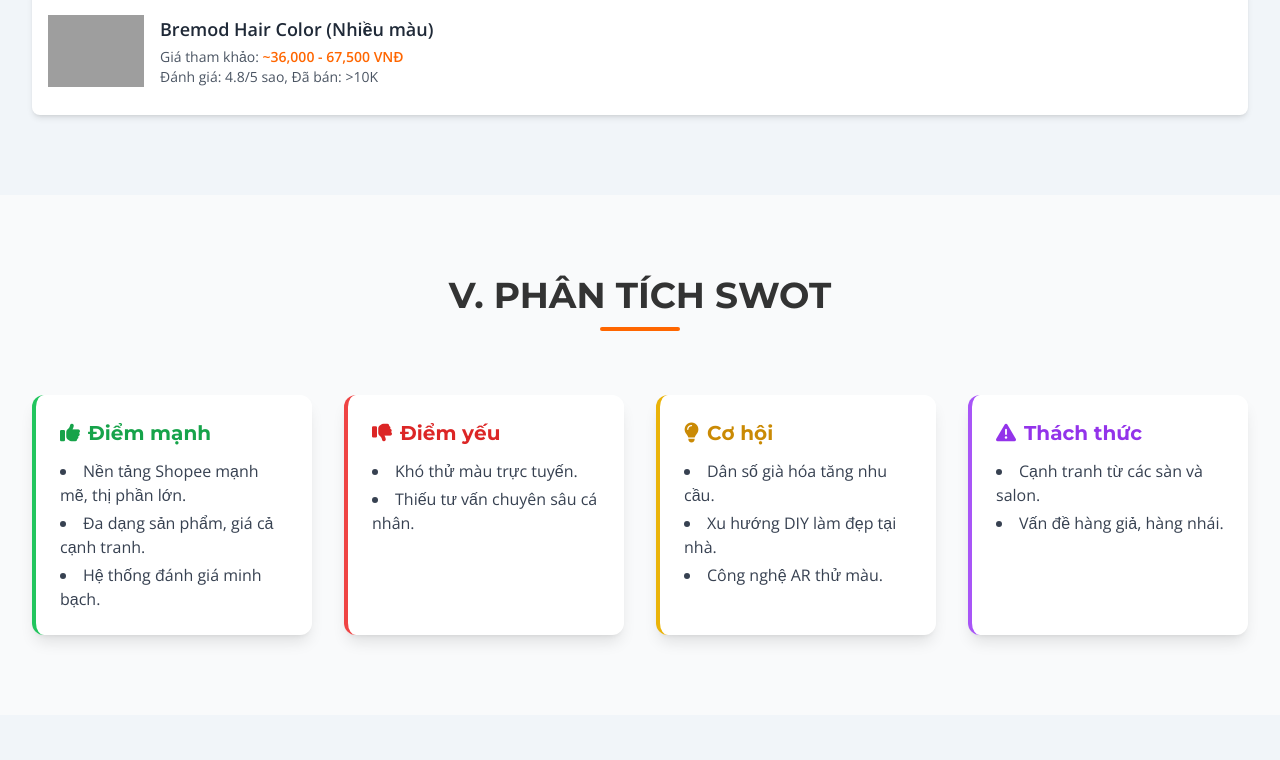
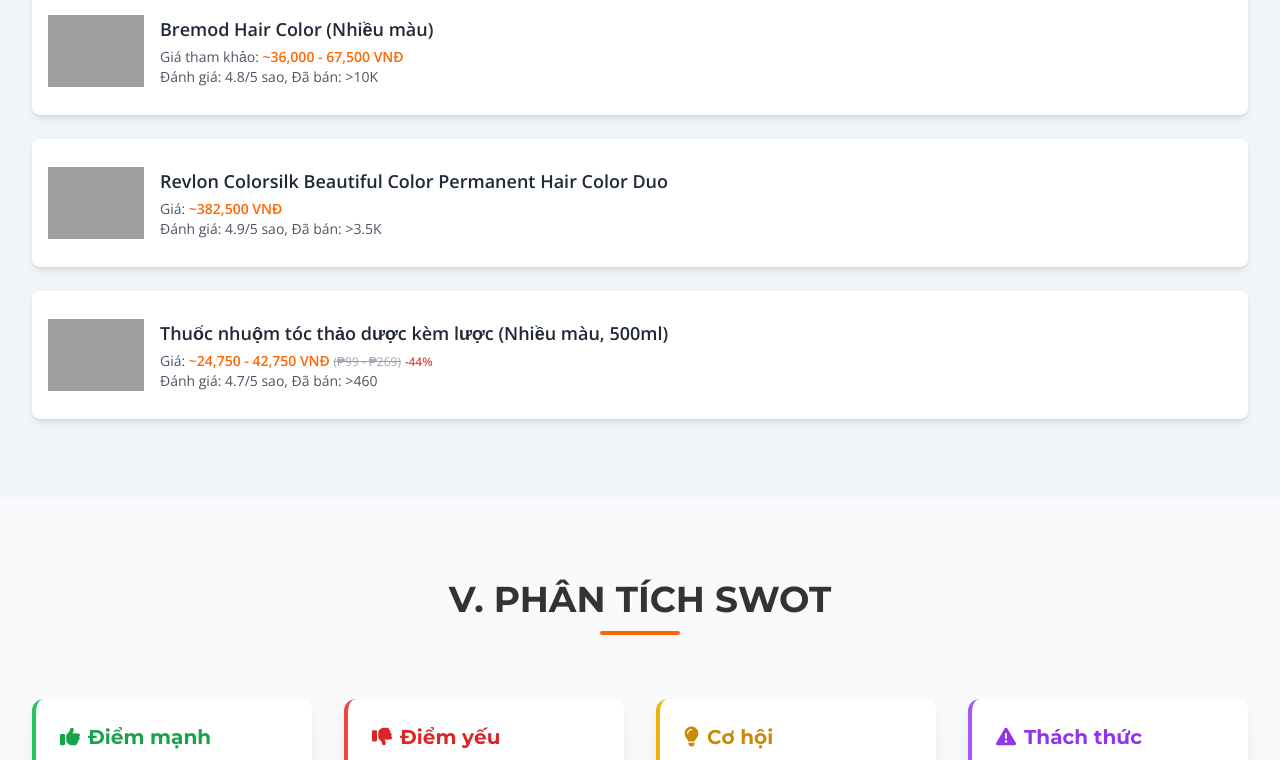
Before and after one commit to quangnbtd/baocaothitruongphilippin, a plain HTML site: page index.html in a window 1280 px wide. Shown: the part 5277-6037 px from the top of the page. Drawn offline with nearby package versions, Linux system fonts and the light colour scheme; grey boxes are pictures that could not be loaded.

Commit message:
Update index.html

```diff
--- a/index.html
+++ b/index.html
@@ -296,6 +296,26 @@
                             </div>
                         </a>
                     </li>
+                    <li class="bg-white p-4 rounded-lg shadow-md product-list-item">
+                        <a href="https://shopee.ph/Revlon-Colorsilk-Beautiful-Color-Permanent-Hair-Color-Duo-i.118169369.10910662616?sp_atk=80d3a7de-aa99-4a19-9a5d-705a726a47e1&xptdk=80d3a7de-aa99-4a19-9a5d-705a726a47e1" target="_blank" class="flex flex-col sm:flex-row items-center space-y-4 sm:space-y-0 sm:space-x-4 text-decoration-none text-gray-800">
+                            <img src="https://down-ph.img.susercontent.com/file/93ea50a1534c222d31e65159df04920d.webp" alt="[Sản phẩm Revlon Colorsilk Hair Color Duo]" class="w-24 h-24 object-contain rounded-md flex-shrink-0" onerror="this.onerror=null;this.src='https://placehold.co/100x100/orange/white?text=Revlon';">
+                            <div>
+                                <strong class="text-lg hover:text-primary">Revlon Colorsilk Beautiful Color Permanent Hair Color Duo</strong>
+                                <p class="text-sm text-gray-600 mt-1">Giá: <span class="text-primary font-semibold">~382,500 VNĐ</span></p>
+                                <p class="text-sm text-gray-600">Đánh giá: 4.9/5 sao, Đã bán: >3.5K</p>
+                            </div>
+                        </a>
+                    </li>
+                    <li class="bg-white p-4 rounded-lg shadow-md product-list-item">
+                        <a href="https://shopee.ph/Black-Brown-Chestnut-Herbal-Hair-Dye-Permanent-Color-Dye-Hair-Color-Shampoo-Shampoo-With-Comb-500ml-i.1270833960.29951700702?sp_atk=c5305f73-1031-48f6-95ea-b5ee5eb2c3f0&xptdk=c5305f73-1031-48f6-95ea-b5ee5eb2c3f0" target="_blank" class="flex flex-col sm:flex-row items-center space-y-4 sm:space-y-0 sm:space-x-4 text-decoration-none text-gray-800">
+                            <img src="https://down-ph.img.susercontent.com/file/sg-11134201-7rdxo-lyyr0m87e756ae.webp" alt="[Sản phẩm Thuốc nhuộm tóc thảo dược kèm lược]" class="w-24 h-24 object-contain rounded-md flex-shrink-0" onerror="this.onerror=null;this.src='https://placehold.co/100x100/orange/white?text=Herbal+Dye';">
+                            <div>
+                                <strong class="text-lg hover:text-primary">Thuốc nhuộm tóc thảo dược kèm lược (Nhiều màu, 500ml)</strong>
+                                <p class="text-sm text-gray-600 mt-1">Giá: <span class="text-primary font-semibold">~24,750 - 42,750 VNĐ</span> <del class="text-xs text-gray-400">(₱99 - ₱269)</del> <span class="text-red-500 font-bold text-xs">-44%</span></p>
+                                <p class="text-sm text-gray-600">Đánh giá: 4.7/5 sao, Đã bán: >460</p>
+                            </div>
+                        </a>
+                    </li>
                 </ul>
             </section>
 
@@ -353,7 +373,7 @@
                             <li>Tận dụng Shopee Live, Flash Sale.</li>
                         </ul>
                     </div>
-                     <div data-aos="fade-up" data-aos-delay="200" class="bg-white p-6 rounded-xl shadow-lg lg:col-span-2">
+                     <div data-aos="fade-up" data-aos-delay="200" class="bg-white p-6 rounded-xl shadow-lg lg:col-span-2"> {/* Making this span 2 cols on large screens or adjust layout */}
                         <h3 class="font-montserrat text-xl font-bold text-gray-800 mb-6">3. Khuyến nghị cho Shopee</h3>
                         <ul class="recommendation-list text-gray-700">
                             <li>Tối ưu thuật toán tìm kiếm, cá nhân hóa.</li>
```
